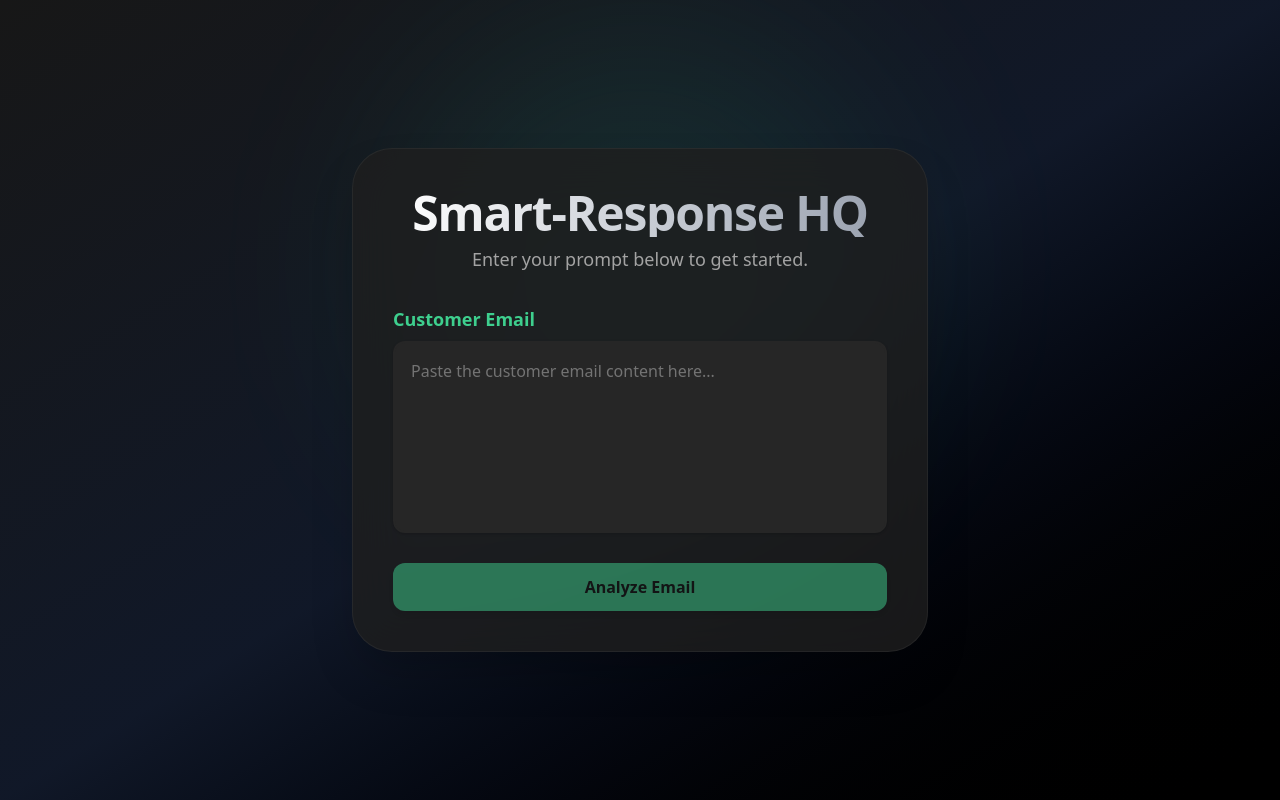
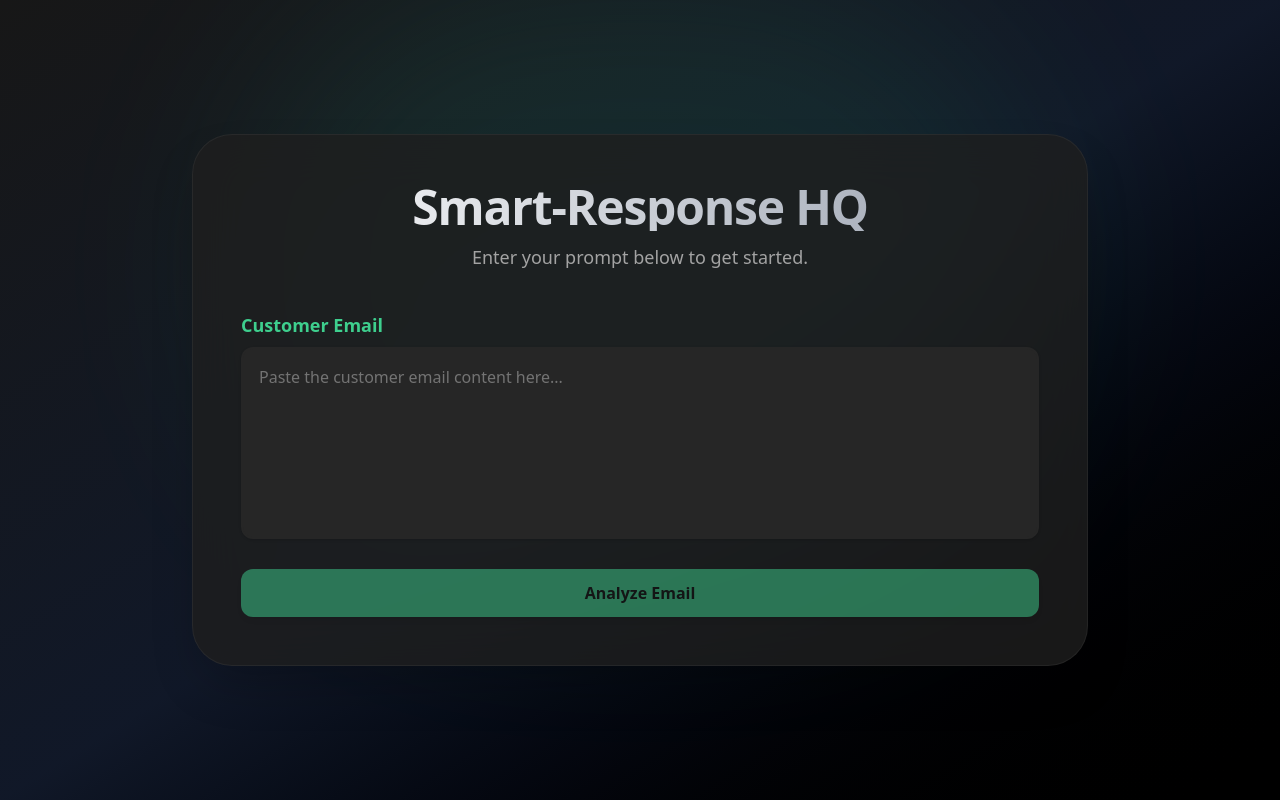
Before and after one commit to MuneeburRehman-29/Chomu-Programmers-Sibathon26, a Next.js app: page /input in a window 1280 px wide. Built offline with nearby package versions, Linux system fonts and the light colour scheme.

Commit message:
change design

```diff
--- a/src/app/input/page.js
+++ b/src/app/input/page.js
@@ -16,21 +16,20 @@ export default function InputPage() {
   };
 
   return (
-    // Added a gradient background and overflow-hidden to handle decorative elements
     <main className="min-h-screen bg-gradient-to-br from-primary-bg via-gray-900 to-black flex flex-col items-center justify-center p-6 relative overflow-hidden">
 
-      {/* Decorative background glow for depth */}
-      <div className="absolute top-1/3 left-1/2 -translate-x-1/2 -translate-y-1/2 w-[500px] h-[500px] bg-accent/20 rounded-full blur-[100px] opacity-50 pointer-events-none" />
+      {/* Decorative background glow extended for the wider card */}
+      <div className="absolute top-1/3 left-1/2 -translate-x-1/2 -translate-y-1/2 w-[800px] h-[600px] bg-accent/20 rounded-full blur-[100px] opacity-50 pointer-events-none" />
 
-      {/* Card Container */}
-      <div className="w-full max-w-xl relative z-10">
-        <div className="bg-secondary-bg/80 backdrop-blur-xl border border-white/5 rounded-[2.5rem] shadow-2xl p-10 flex flex-col gap-8">
+      {/* Card Container - Changed max-w-xl to max-w-4xl for a wider layout */}
+      <div className="w-full max-w-4xl relative z-10">
+        <div className="bg-secondary-bg/80 backdrop-blur-xl border border-white/5 rounded-[2.5rem] shadow-2xl p-12 flex flex-col gap-10">
 
-          <div className="space-y-2">
+          <div className="space-y-3">
             <h1 className="text-5xl font-black text-transparent bg-clip-text bg-gradient-to-r from-white to-gray-400 text-center tracking-tight">
               Smart-Response HQ
             </h1>
-            <p className="text-text-secondary text-lg text-center font-medium">
+            <p className="text-text-secondary text-lg text-center font-medium max-w-2xl mx-auto">
               Enter your prompt below to get started.
             </p>
           </div>
```
